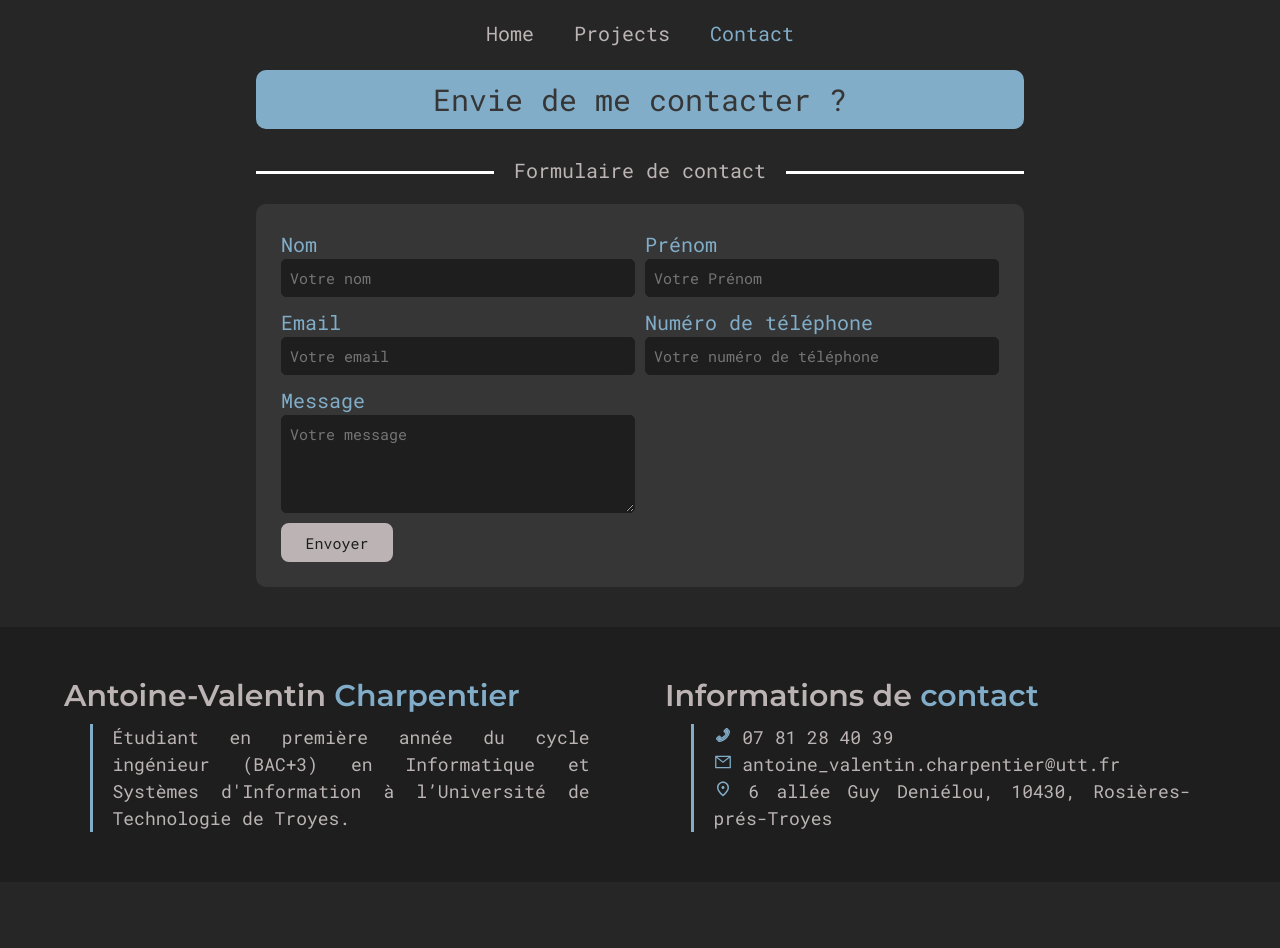
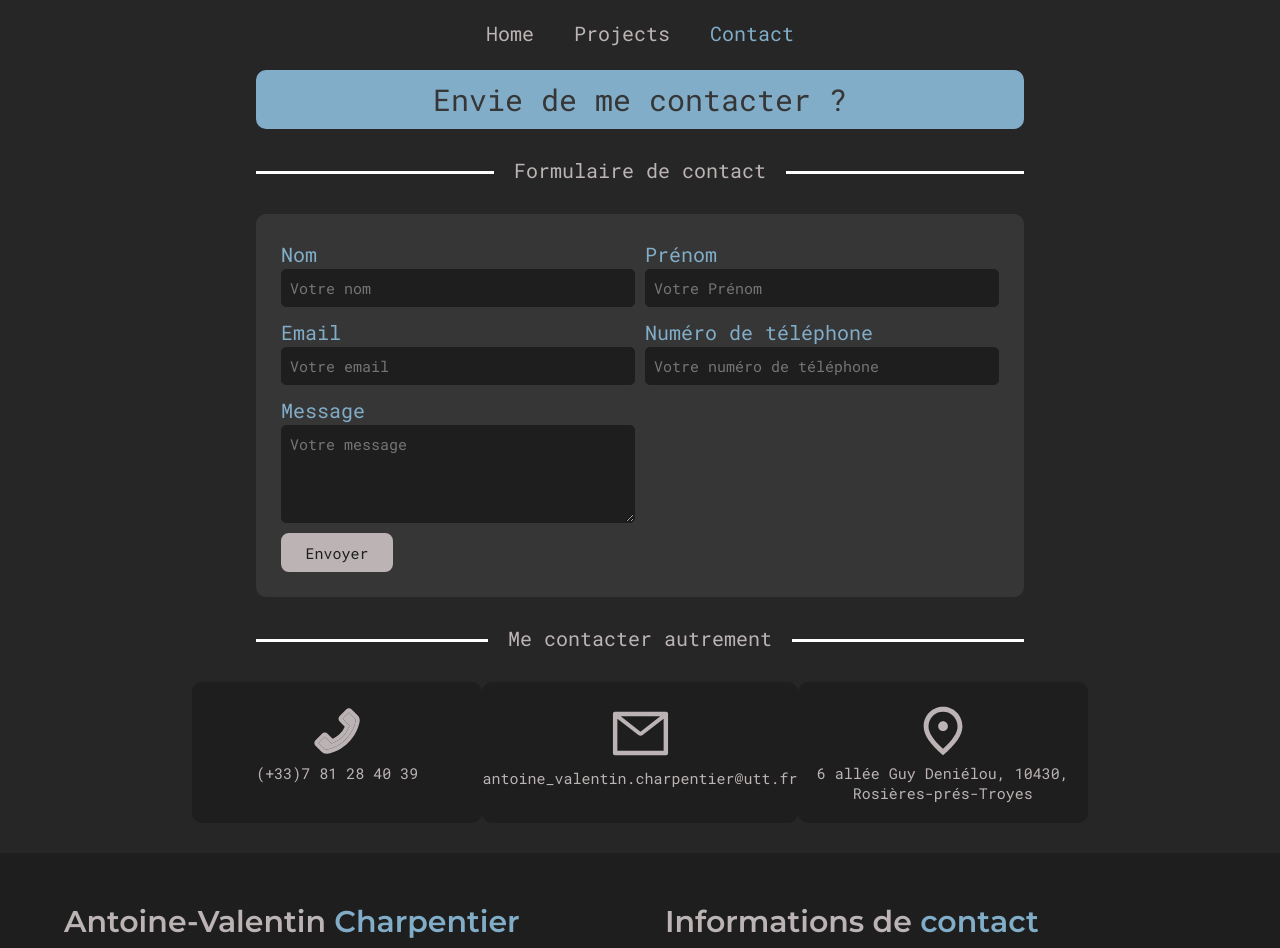
Before and after one commit to Antoine-ValentinCharpentier/portfolio, a React (Create React App) app: page /contact in a window 1280 px wide. Shown: the top 948 px of the page. Before the commit the page ends 882 px from the top, so only its background shows below. Built offline with nearby package versions, Linux system fonts and the light colour scheme.

Commit message:
Ajout section : Me contacter autrement

```diff
--- a/src/assets/components/Footer.js
+++ b/src/assets/components/Footer.js
@@ -1,6 +1,6 @@
 import React from 'react';
 import styled from 'styled-components';
-
+import personalInfos from '../data/PersonalInfoData';
 import { AiTwotonePhone, AiOutlineMail } from 'react-icons/ai';
 import { MdOutlinePlace } from 'react-icons/md';
 
@@ -100,9 +100,9 @@ export default function Footer() {
             <h2 className="footer_right_column_title">Informations de </h2>
             <ContentStyles>
                 <ul>
-                    <li><PhoneStyles></PhoneStyles> 07 81 28 40 39</li>
-                    <li><a href="mailto:antoine_valentin.charpentier@utt.fr" target="_blank" rel="noreferrer"><EmailStyles/> antoine_valentin.charpentier@utt.fr</a></li>
-                    <li><PlaceStyles/> 6 allée Guy Deniélou, 10430, Rosières-prés-Troyes</li>
+                    <li><PhoneStyles/> {personalInfos.phone}</li>
+                    <li><a href={"mailto:"+personalInfos.email} target="_blank" rel="noreferrer"><EmailStyles/> {personalInfos.email}</a></li>
+                    <li><PlaceStyles/> {personalInfos.place}</li>
                 </ul>
             </ContentStyles>
         </div>
--- a/src/assets/components/SubtitleSection.js
+++ b/src/assets/components/SubtitleSection.js
@@ -3,7 +3,7 @@ import styled from 'styled-components';
 
 const SubtitleStyles = styled.div`
     width:60%;
-    margin: 3rem auto;
+    margin: 4rem auto;
     text-align:center;
 
     p {
--- /dev/null
+++ b/src/assets/components/contact/ContactInfosSection.js
@@ -0,0 +1,38 @@
+import React from 'react'
+import SubtitleSection from '../SubtitleSection'
+import ContactItem from './ContactItem'
+import { AiTwotonePhone, AiOutlineMail } from 'react-icons/ai';
+import { MdOutlinePlace } from 'react-icons/md';
+import personalInfos from '../../data/PersonalInfoData'
+import styled from 'styled-components';
+
+const ContactInfosSectionStyles = styled.div`
+    width:70%;
+    display:flex;
+    flex-direction:row;
+    margin:3rem auto;
+    *{
+        margin:0 auto;
+    }
+
+    @media only screen and (max-width:1000px){
+        flex-direction:column;
+        *{
+            margin: 1rem auto;
+        }
+    }
+`;
+
+export default function ContactInfosSection() {
+  return (
+    <>
+        <SubtitleSection subtitle="Me contacter autrement"/>
+            <ContactInfosSectionStyles>
+            <ContactItem icon={<AiTwotonePhone/>} label={personalInfos.phone}/>
+            <ContactItem icon={<AiOutlineMail/>} label={personalInfos.email}/>
+            <ContactItem icon={<MdOutlinePlace/>} label={personalInfos.place}/>
+        </ContactInfosSectionStyles>
+    </>
+
+  )
+}
--- /dev/null
+++ b/src/assets/components/contact/ContactItem.js
@@ -0,0 +1,41 @@
+import React from 'react';
+import { AiOutlineHome } from 'react-icons/ai';
+import styled from 'styled-components';
+
+const ItemStyles = styled.div`
+    width:100%;
+    background-color:var(--deep-dark);
+    border-radius: 1rem;
+    margin:1rem;
+    div{
+
+        &.logo{
+            padding-top:2rem;
+            width:20%;
+        }
+        &.body{
+            text-align:center;
+            font-size:1.5rem;
+            padding-bottom:2rem;
+        }
+    }
+
+    @media only screen and (max-width:1000px){
+
+            width:60%;
+        margin:1rem auto;
+    }
+`;
+
+export default function ContactItem({icon = <AiOutlineHome/>, label = "Test"}) {
+  return (
+    <ItemStyles>
+        <div className='logo'>
+            {icon}
+        </div>
+        <div className='body'>
+            <p>{label}</p>
+        </div>
+    </ItemStyles>
+  )
+}
--- a/src/assets/components/contact/FormContactSection.js
+++ b/src/assets/components/contact/FormContactSection.js
@@ -2,9 +2,9 @@ import React, { useRef } from 'react'
 import TitleSection from '../TitleSection'
 import emailjs from '@emailjs/browser';
 import styled from 'styled-components';
-import personalInfos from '../../data/PersonalInfo'
-import SubtitleSection from '../SubtitleSection'
-import SmallButton from '../SmallButton'
+import personalInfos from '../../data/PersonalInfoData';
+import SubtitleSection from '../SubtitleSection';
+import SmallButton from '../SmallButton';
 import { useForm } from 'react-hook-form';
 
 const FormStyles = styled.div`
--- a/src/assets/data/PersonalInfo.js
+++ b/src/assets/data/PersonalInfoData.js
@@ -3,7 +3,10 @@ const personalInfos = {
         emailServiceID:'...',
         emailTemplateID:'...',
         publicKey:'...',
-    }
+    },
+    email:"antoine_valentin.charpentier@utt.fr",
+    phone:"(+33)7 81 28 40 39",
+    place:"6 allée Guy Deniélou, 10430, Rosières-prés-Troyes",
 
 }
 
--- a/src/assets/pages/Contact.js
+++ b/src/assets/pages/Contact.js
@@ -1,11 +1,13 @@
 import React from 'react'
 import Footer from '../components/Footer'
 import FormContactSection from '../components/contact/FormContactSection'
+import ContactInfosSection from '../components/contact/ContactInfosSection'
 
 export default function Contact() {
   return (
     <div>
       <FormContactSection/>
+      <ContactInfosSection/>
       <Footer/>
     </div>
   )
```
